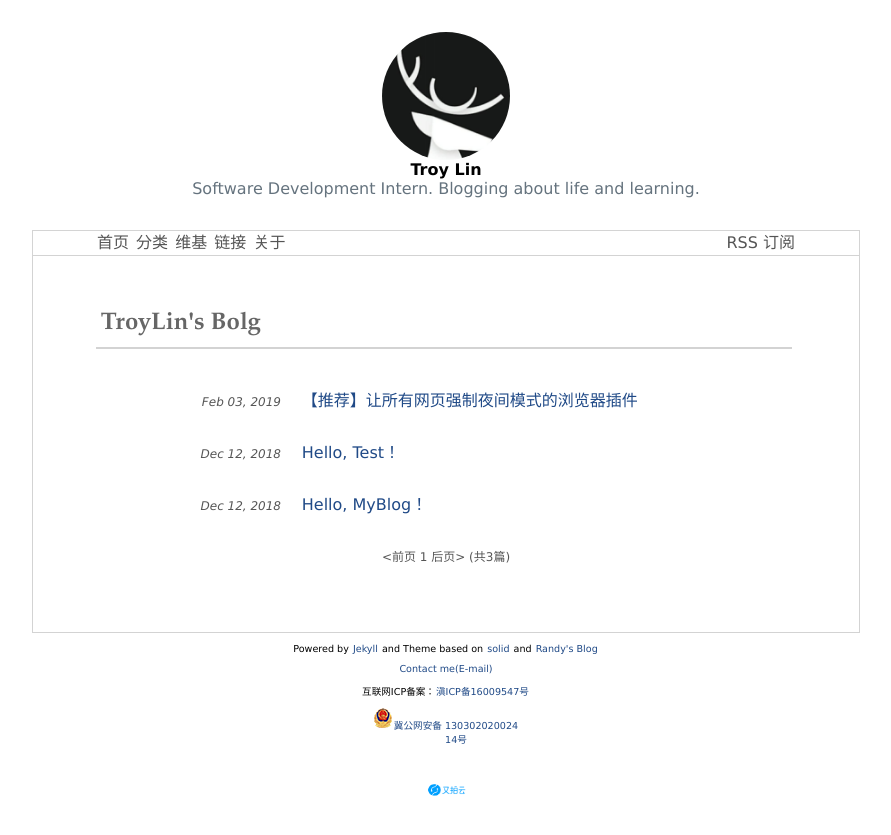
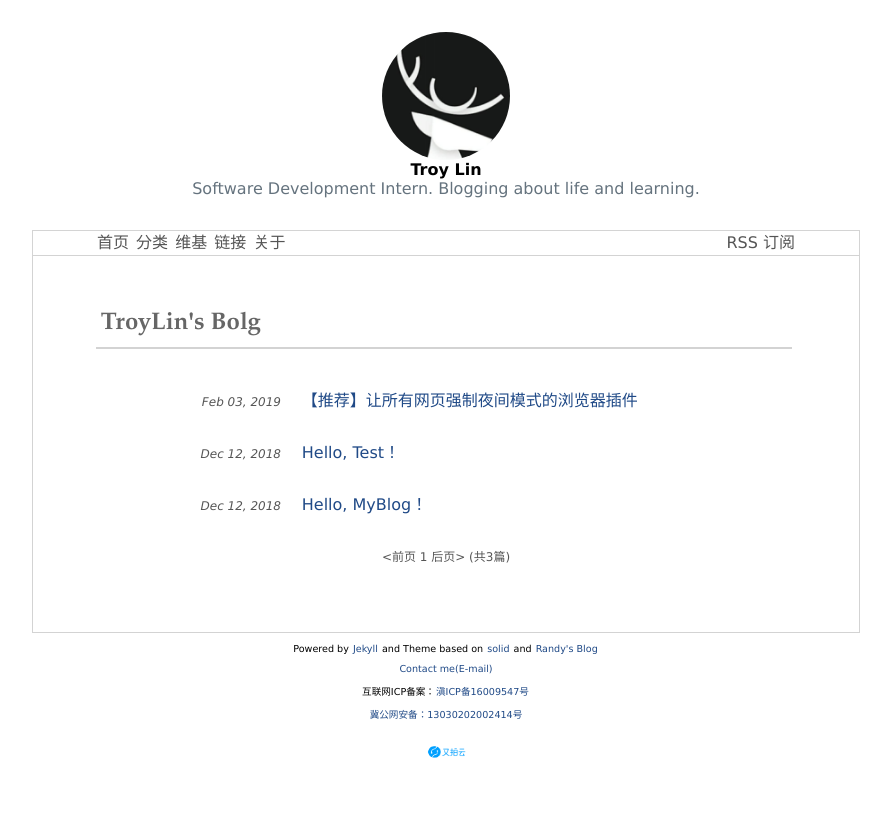
Before and after one commit to TroyLin0218/TroyLin0218.github.io, a Jekyll site: the page built from index.html, in a window 1280 px wide. Shown: the top 835 px of the page, without its empty margins (194-1085 px from the left). Built offline with Jekyll 4.4.1, drawn with Linux system fonts in a browser that asks for light colours; the list of posts is cut into pages by our own code.

Commit message:
修改公安备案样式

```diff
--- a/_includes/footer.html
+++ b/_includes/footer.html
@@ -5,14 +5,9 @@
     </p>
     <p style="font-size:0.6em;"><a href="mailto:troylin0218@163.com" target="_blank">Contact me(E-mail)</a></p>
     <p style="font-size:0.6em;">互联网ICP备案：<a href="http://www.beian.miit.gov.cn" target="_blank">滇ICP备16009547号</a></p>
-    <div style="width:200px;margin:0 auto; padding:0;">
-	<a target="_blank" href="http://www.beian.gov.cn/portal/registerSystemInfo?recordcode=13030202002414" style="display:inline-block;text-decoration:none;height:auto;line-height:auto;">
-		<img src="/images/gonganbeianlogo.png" style="float:left;"/>
-		<p style="font-size:0.6em;">
-			冀公网安备 13030202002414号
-		</p>
-	</a>
-     </div>
+    <p style="font-size:0.6em;">
+	    <a href="http://www.beian.gov.cn/portal/registerSystemInfo?recordcode=13030202002414" target="_blank">冀公网安备：13030202002414号</a>
+    </p>
 	<p style="font-size:0.6em;">
         <a href="https://www.upyun.com/?utm_source=lianmeng&utm_medium=referral" target="_blank">
             <img src="/images/upyunlogo.png" width=50px height=20px />
```
